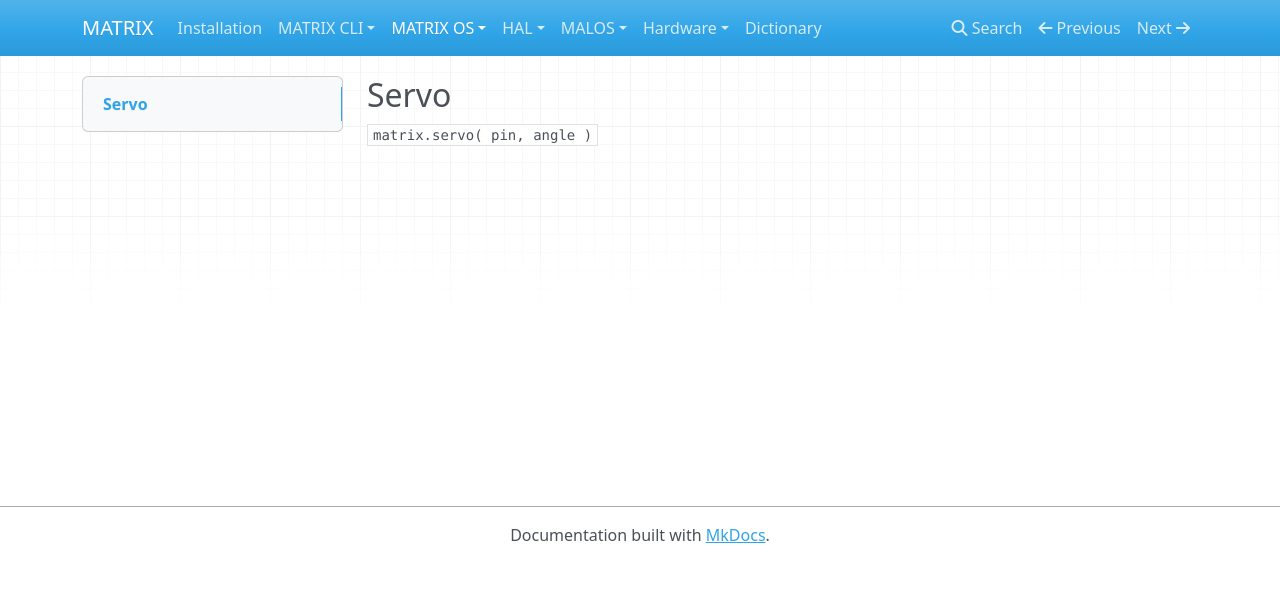
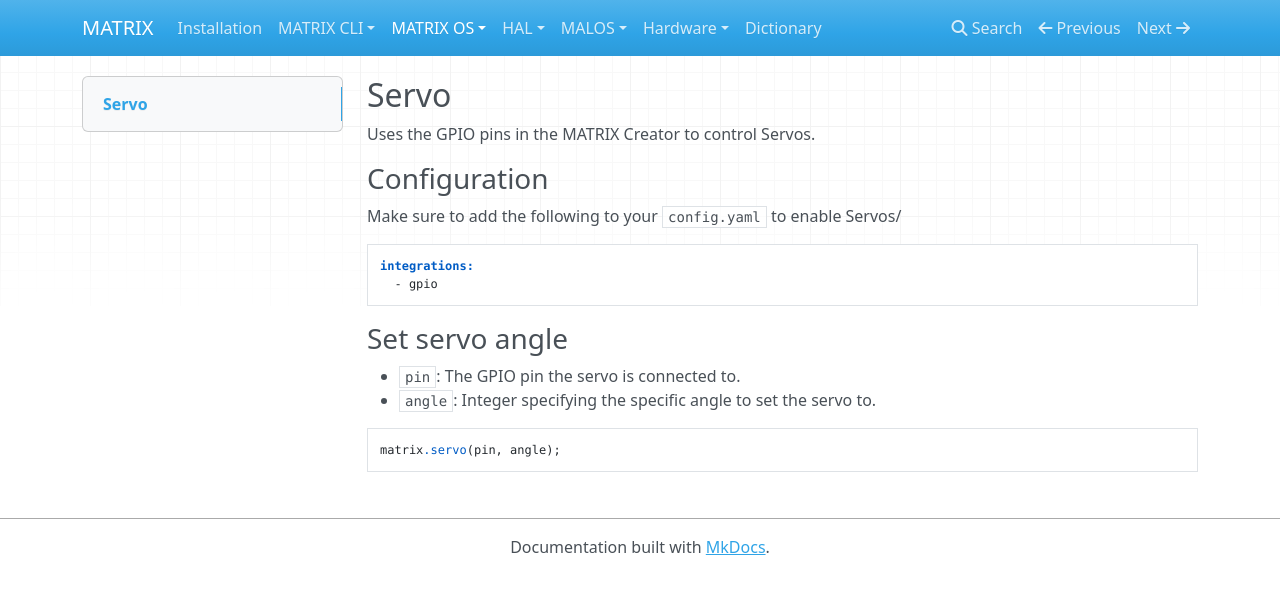
Before and after one commit to matrix-io/matrix-documentation, an MkDocs documentation site: the page built from docs/API/servos.md, in a window 1280 px wide. Shown: the top 594 px of the page. Built offline with MkDocs 1.6.1, drawn with Linux system fonts in a browser that asks for light colours; nearby versions of some CDN libraries; old or Windows-style settings are respelled for this version of MkDocs.

Commit message:
Add configuration for the Servo documentation

````diff
--- a/docs/API/servos.md
+++ b/docs/API/servos.md
@@ -1,3 +1,18 @@
 ## Servo
+Uses the GPIO pins in the MATRIX Creator to control Servos.
 
-`matrix.servo( pin, angle )`
+### Configuration
+Make sure to add the following to your `config.yaml` to enable Servos/
+
+```
+integrations:
+  - gpio
+```
+
+
+### Set servo angle
+* `pin`: The GPIO pin the servo is connected to.
+* `angle`: Integer specifying the specific angle to set the servo to.
+```
+matrix.servo(pin, angle);
+```
````
